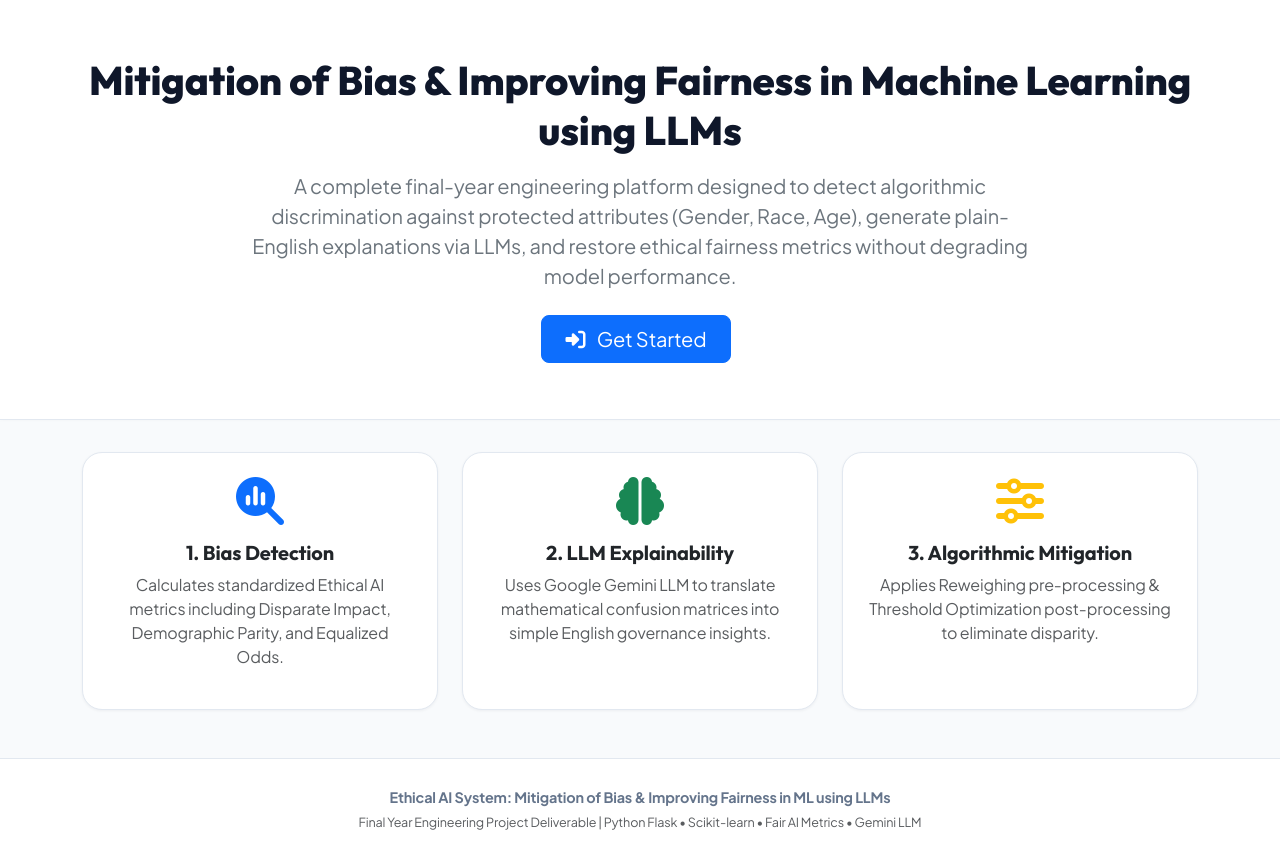
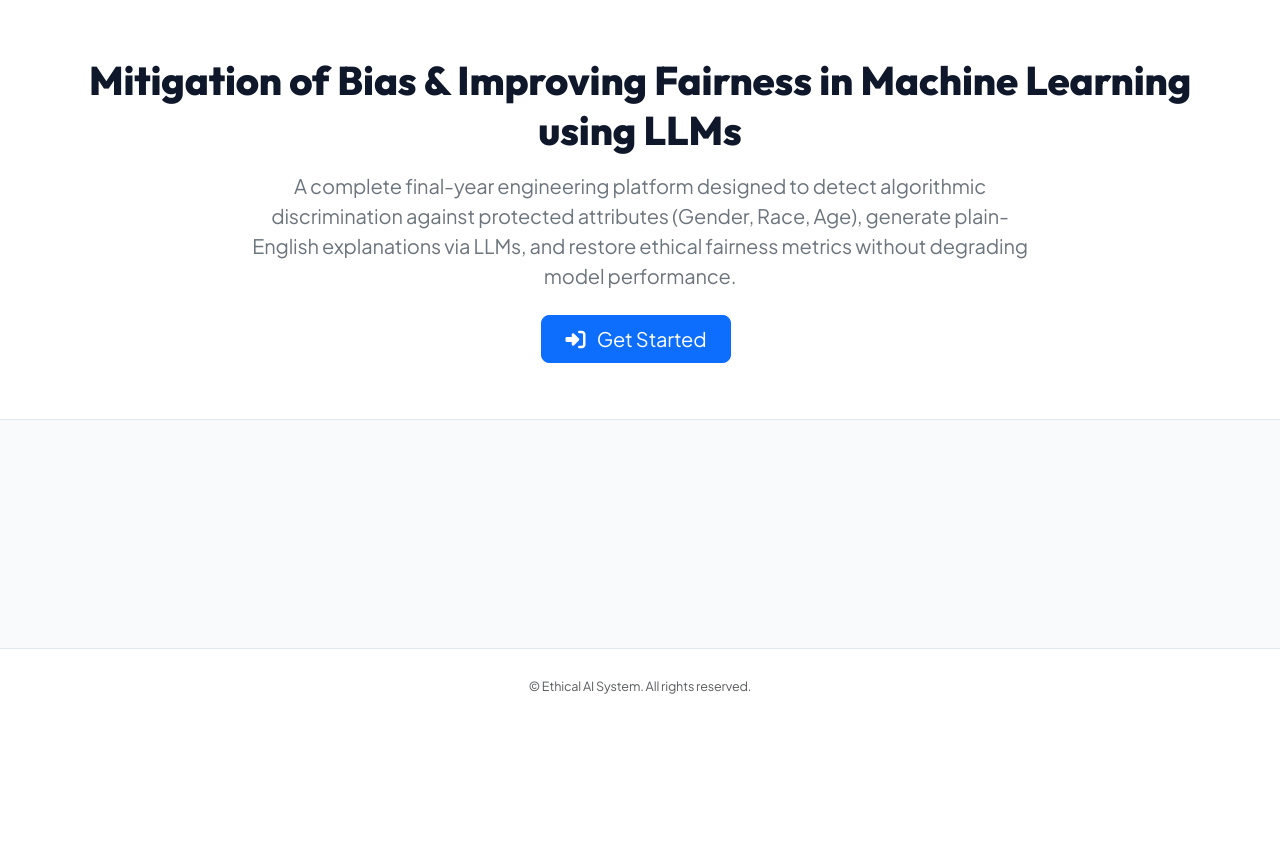
Before and after one commit to ganeshjawale49/EthicalAI-BiasMitigation, a Flask app: page / in a window 1280 px wide. Shown: the part 76-936 px from the top of the page. After the commit the page ends 770 px from the top, so only its background shows below. Run offline with Flask 3, Linux system fonts and the light colour scheme.

Commit message:
dashboard

```diff
--- a/templates/base.html
+++ b/templates/base.html
@@ -71,8 +71,7 @@
     <!-- Footer -->
     <footer>
         <div class="container text-center">
-            <p class="mb-1"><strong>Ethical AI System: Mitigation of Bias & Improving Fairness in ML using LLMs</strong></p>
-            <p class="mb-0 text-muted small">Final Year Engineering Project Deliverable | Python Flask • Scikit-learn • Fair AI Metrics • Gemini LLM</p>
+            <p class="mb-0 text-muted small">&copy; Ethical AI System. All rights reserved.</p>
         </div>
     </footer>
 
--- a/templates/index.html
+++ b/templates/index.html
@@ -18,29 +18,4 @@
     </div>
 </div>
 
-<div class="container mb-5">
-    <div class="row g-4 text-center">
-        <div class="col-md-4">
-            <div class="card card-custom h-100 p-4">
-                <div class="mb-3 text-primary"><i class="fa-solid fa-magnifying-glass-chart fa-3x"></i></div>
-                <h5 class="fw-bold">1. Bias Detection</h5>
-                <p class="text-muted">Calculates standardized Ethical AI metrics including Disparate Impact, Demographic Parity, and Equalized Odds.</p>
-            </div>
-        </div>
-        <div class="col-md-4">
-            <div class="card card-custom h-100 p-4">
-                <div class="mb-3 text-success"><i class="fa-solid fa-brain fa-3x"></i></div>
-                <h5 class="fw-bold">2. LLM Explainability</h5>
-                <p class="text-muted">Uses Google Gemini LLM to translate mathematical confusion matrices into simple English governance insights.</p>
-            </div>
-        </div>
-        <div class="col-md-4">
-            <div class="card card-custom h-100 p-4">
-                <div class="mb-3 text-warning"><i class="fa-solid fa-sliders fa-3x"></i></div>
-                <h5 class="fw-bold">3. Algorithmic Mitigation</h5>
-                <p class="text-muted">Applies Reweighing pre-processing & Threshold Optimization post-processing to eliminate disparity.</p>
-            </div>
-        </div>
-    </div>
-</div>
 {% endblock %}
```
